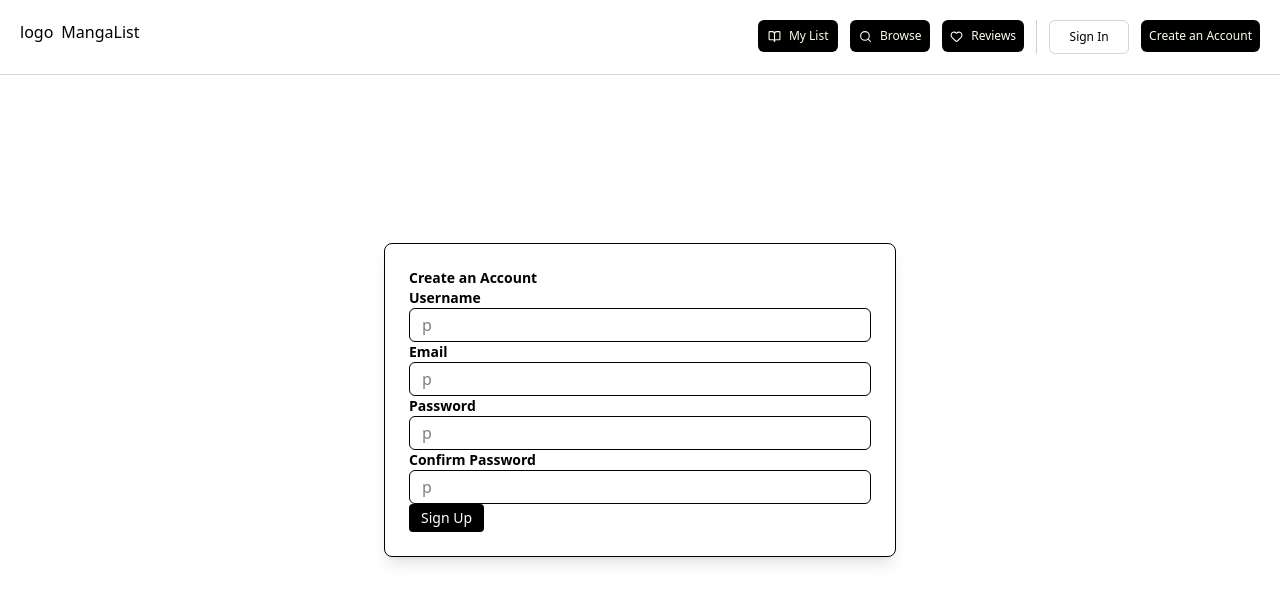
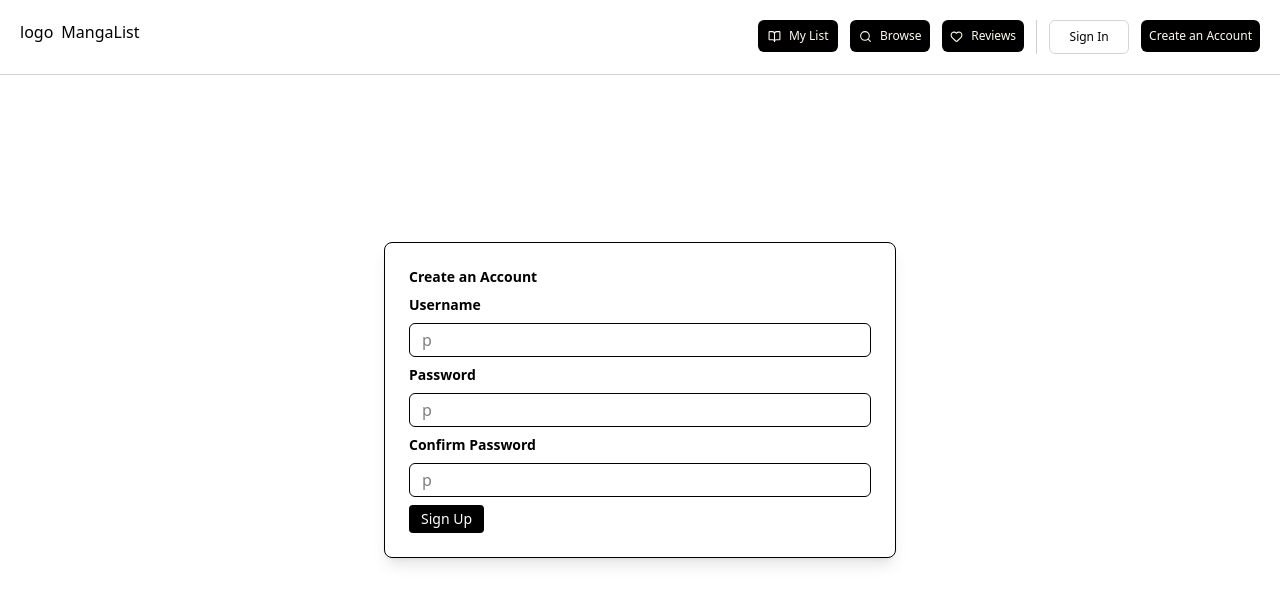
Before and after one commit to eggtoasts/Manga-Tracker, a React (Vite) app in the folder frontend/: page / in a window 1280 px wide. Both pictures are taken after a click on the button "Create an Account". Shown: the top 604 px of the page. Built offline with nearby package versions, Linux system fonts and the light colour scheme.

Commit message:
Add password validation for signup form

```diff
--- a/frontend/src/components/LogInPage.jsx
+++ b/frontend/src/components/LogInPage.jsx
@@ -1,5 +1,5 @@
 async function userRequest() {
-  const ENDPOINT = "";
+  const ENDPOINT = "http://localhost:3000/users/login";
 }
 
 export default function LogInPage() {
--- a/frontend/src/components/SignUpPage.jsx
+++ b/frontend/src/components/SignUpPage.jsx
@@ -1,4 +1,5 @@
 import axios from "axios";
+import { useState } from "react";
 async function connectToSignUpRoute(username, email, password) {
   // tbh i dont think we rlly need email
   console.log(username, email, password);
@@ -16,35 +17,52 @@ async function connectToSignUpRoute(username, email, password) {
 }
 
 export default function SignUpPage() {
-  //this should go to signup route
+  const [passwordError, setPasswordError] = useState(false);
+
   const signUp = async (e) => {
     e.preventDefault();
 
+    console.log(e.target.password.value, e.target.confirmPassword.value);
+
+    if (!e.target.password.value) {
+      setPasswordError("Please enter a password.");
+      return;
+    }
+
+    if (e.target.password.value !== e.target.confirmPassword.value) {
+      setPasswordError("Passwords do not match.");
+      return;
+    }
+
+    setPasswordError("Match");
+
     const { username, email, password } = e.target;
 
-    connectToSignUpRoute(username.value, email.value, password.value);
+    // connectToSignUpRoute(username.value, email.value, password.value);
   };
 
   return (
     <>
       <div className=" text-sm bg-white fixed top-[50%] left-[50%] z-50 w-full translate-x-[-50%] translate-y-[-50%] gap-4 rounded-lg border p-6 shadow-lg duration-200 sm:max-w-lg max-w-md">
-        <form onSubmit={(e) => signUp(e)} className="flex flex-col">
+        <form onSubmit={(e) => signUp(e)} className="flex flex-col gap-2">
           <h2 className=" font-semibold">Create an Account</h2>
           <label className="font-semibold">Username</label>
           <input
             name="username"
-            type="password"
+            type="text"
             placeholder="p"
             className=" rounded-md border px-3 py-1 text-base"
+            minLength={3}
+            maxLength={25}
           />
 
-          <label className="font-semibold">Email</label>
+          {/* <label className="font-semibold">Email</label>
           <input
             name="email"
             type="password"
             placeholder="p"
             className=" rounded-md border px-3 py-1 text-base"
-          />
+          /> */}
 
           <label className="font-semibold">Password</label>
           <input
@@ -56,10 +74,15 @@ export default function SignUpPage() {
 
           <label className="font-semibold">Confirm Password</label>
           <input
+            name="confirmPassword"
             type="password"
             placeholder="p"
             className=" rounded-md border px-3 py-1 text-base"
           />
+
+          {passwordError && passwordError !== "Match" && (
+            <p className="text-red-500">{passwordError}</p>
+          )}
 
           <button className="mr-auto px-3 py-1 bg-black text-white rounded-sm">
             Sign Up
```
